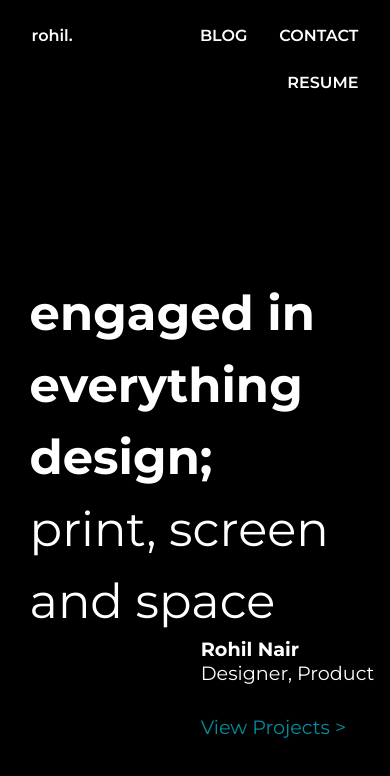
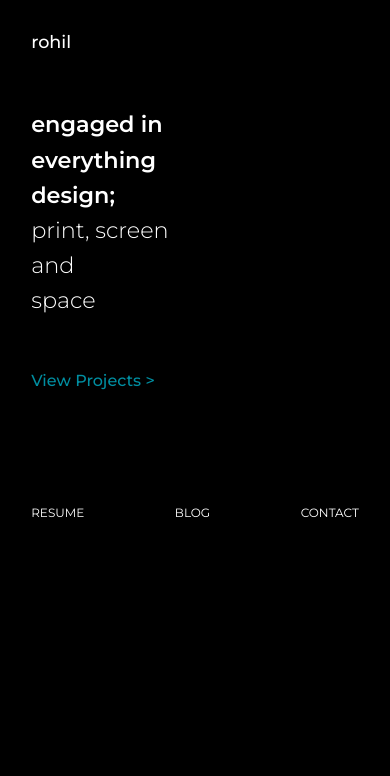
Before and after one commit to user9747/rohil, a plain HTML site: page index.html in a window 390 px wide. Drawn offline with Linux system fonts and the light colour scheme.

Commit message:
mobile first

```diff
--- a/index.html
+++ b/index.html
@@ -7,7 +7,7 @@
     <link href="https://fonts.googleapis.com/css2?family=Montserrat:wght@100;200;300;400;500;600;700;800;900&display=swap" rel="stylesheet">
     <link rel="stylesheet" href="style.css">
     <script src="main.js"></script>
-    <title>Rohil.</title>
+    <title>Rohil</title>
 </head>
 
 <body>
@@ -18,7 +18,7 @@
         <!-- Navbar -->
         <nav class="navbar">
             <ul>
-                <li><a onclick="toHome()">rohil.</a></li>
+                <li><a class="medium" onclick="toHome()">rohil.</a></li>
                 <li style="float:right"><a onclick="toContact()">CONTACT</a></li>
                 <li style="float:right"><a href="#blog">BLOG</a></li>
                 <li style="float:right"><a href="#resume">RESUME</a></li>
@@ -31,11 +31,10 @@
         <div class="about flex-container" id="about">
             <div class="content">
                 <p>
-                    <b>
-                        engaged in <br>
-                        everything
-                        design;<br>
-                    </b> print, screen <br> and space <br>
+
+                    <div class="semi-bold">engaged in <br> everything design;
+                        <br></div>
+                    <div class="light">print, screen <br> and space <br></div>
                 </p>
             </div>
             <div class="name">
@@ -44,7 +43,7 @@
                 </b>
 
                 <p>Designer, Product</p>
-                <div class="projects"><a href="#">View Projects ></a></div>
+                <div class="projects medium"><a href="#">View Projects ></a></div>
             </div>
         </div>
 
@@ -54,7 +53,7 @@
             <div class="content">
                 <p>
                     <b>
-                       Contact
+                        Contact
                     </b> <br> email@example.com <br>
                 </p>
             </div>
@@ -64,24 +63,53 @@
                 </b>
 
                 <p>Designer, Product</p>
-                <div class="projects"><a href="#">View Projects ></a></div>
+                <div class="projects medium"><a href="#">View Projects ></a></div>
             </div>
         </div>
 
 
 
-        <!-- Bottom Nav -->
-        <nav class="bottom-navbar">
-            <a href="#home" class="active">Home</a>
-            <a href="#news">News</a>
-            <a href="#contact">Contact</a>
-        </nav>
 
 
 
     </div>
 
 
+    <!-- Mobile version -->
+    <div class="mobile-container">
+
+        <!-- Head -->
+        <div class="head">
+            <p>
+                rohil
+            </p>
+        </div>
+
+
+        <!-- About -->
+        <div class="mob-about">
+            <p>
+                <div class="semi-bold">engaged in <br> everything <br> design;
+                    <br></div>
+                <div class="light">print, screen <br> and <br> space <br></div>
+            </p>
+        </div>
+
+        <!-- Project Link -->
+        <div>
+            <div class="projects medium"><a href="#">View Projects ></a></div>
+        </div>
+
+        <!-- Bottom Nav -->
+        <nav class="bottom-navbar">
+            <a href="#resume">RESUME</a>
+            <a href="#blog">BLOG</a>
+            <a onclick="">CONTACT</a>
+        </nav>
+
+
+    </div>
+
 </body>
 
 </html>
--- a/style.css
+++ b/style.css
@@ -17,6 +17,18 @@ body {
 
 .hide {
     display: none !important;
+}
+
+.light {
+    font-weight: 300 !important;
+}
+
+.semi-bold {
+    font-weight: 600 !important;
+}
+
+.medium {
+    font-weight: 500 !important;
 }
 
 .container {
@@ -47,7 +59,7 @@ body {
 }
 
 .navbar li a:hover {
-    color: rgb(167, 167, 167);
+    color: rgb(133, 133, 133);
 }
 
 .flex-container {
@@ -95,46 +107,55 @@ body {
     padding-top: 30px;
 }
 
+.mobile-container {
+    display: none;
+}
 
+@media only screen and (max-width: 768px) {
+    .container {
+        display: none;
+    }
+    .mobile-container {
+        display: block;
+        /* height: 100%; */
+        padding: 8%;
+    }
+    .head {
+        font-weight: 500;
+        font-size: 1.1rem;
+    }
+    .head p {
+        margin: 0px;
+    }
+    .mob-about {
+        font-size: 1.4rem;
+        line-height: 2.2rem;
+        padding-top: 10%;
+    }
     /* bottom nav */
-
     .bottom-navbar {
         background-color: var(--bg-color);
         overflow: hidden;
-    position: fixed;
+        /* position: absolute; */
         bottom: 0;
-    width: 100%;
+        /* width: 100%; */
+        display: flex;
+        justify-content: space-between;
+        padding-top: 35%;
     }
-
-
-/* Style the links inside the navigation bar */
-
-.bottom-navbar {
-    display: none;
-}
-
     .bottom-navbar a {
         float: left;
         display: block;
         color: var(--color);
         text-align: center;
-    padding: 14px 16px;
         text-decoration: none;
-    font-size: 17px;
+        font-size: .75rem;
     }
-
-
-/* Change the color of links on hover */
-
     .bottom-navbar a:hover {
-    background-color: #ddd;
-    color: black;
+        color: rgb(133, 133, 133);
     }
-
-
-/* Add a color to the active/current link */
-
     .bottom-navbar a.active {
         background-color: #4CAF50;
         color: var(--color);
     }
+}
```
Lines whose indentation alone changed are shown as unchanged.
